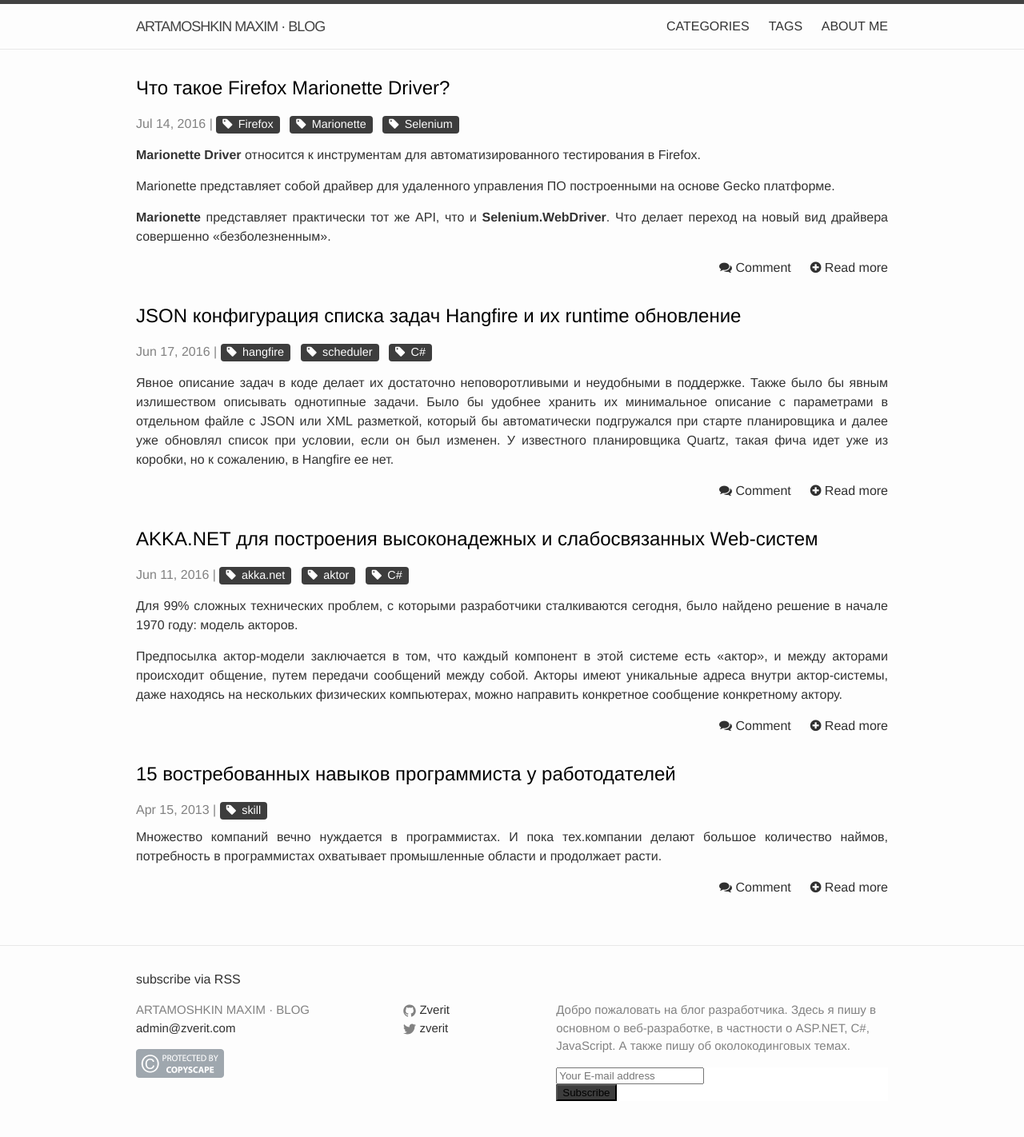
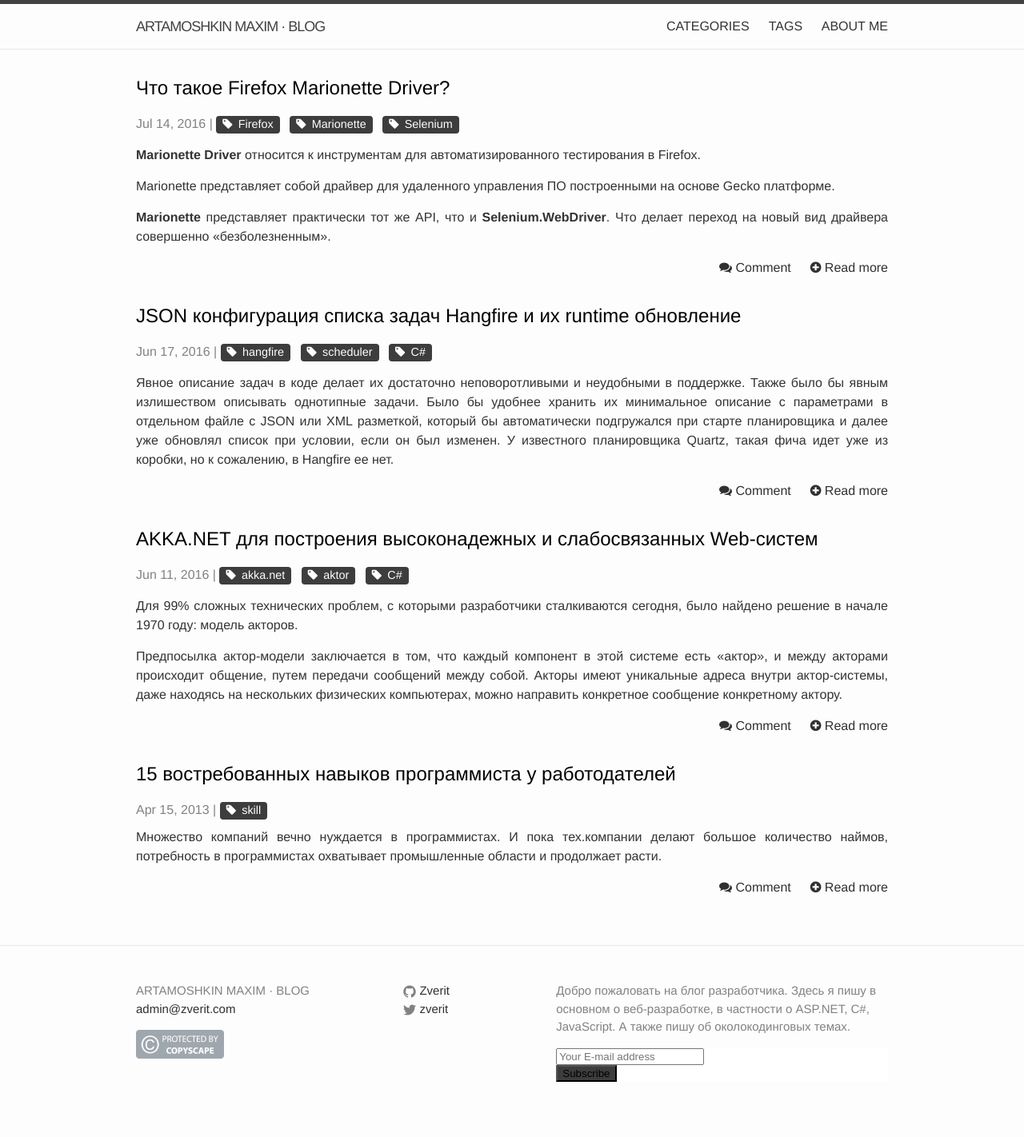
Before and after one commit to martamoshkin/blog.zverit.com, a Jekyll site: the page built from index.html, in a window 1280 px wide. Shown: the whole page at 80% size. Built offline with Jekyll 4.4.1, drawn with Linux system fonts in a browser that asks for light colours; nearby versions of some CDN libraries; comment, search, counter and statistics services are not loaded; after the commit the page ends 1398 px from its top, so only the background shows below that.

Commit message:
Update footer.html

```diff
--- a/_includes/footer.html
+++ b/_includes/footer.html
@@ -2,7 +2,7 @@
 
   <div class="wrapper">
 
-  <p class="rss-subscribe">subscribe <a href="{{ "/feed.xml" | prepend: site.baseurl }}">via RSS</a></p>
+  <p class="rss-subscribe"><a href="{{ "/feed.xml" | prepend: site.baseurl }}"></a></p>
 
     <div class="footer-col-wrapper">
       <div class="footer-col footer-col-1">
```
